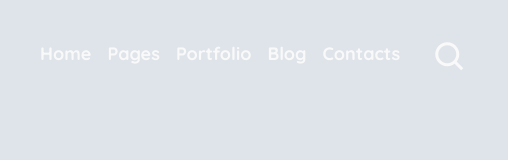
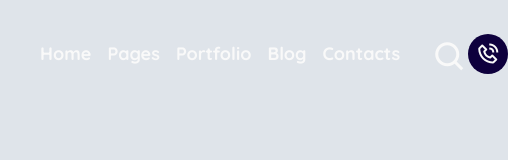
Before and after one commit to Nebenmor/smart-se, a website: page index.html in a window 390 px wide. Shown: the whole page, 508 px wide, since content can reach past the window. Drawn offline with nearby package versions, Linux system fonts and the light colour scheme.

Commit message:
implement header Telephone icon

```diff
--- a/index.html
+++ b/index.html
@@ -38,6 +38,14 @@
             </div>
           </div>
 
+          <!-- right - phone number and button -->
+          <div class="flex justify-center items-center">
+            <!-- Telephone Icon -->
+            <i
+              class="bx bx-phone-call bg-darkBlue text-2xl text-offWhite rounded-full p-2"
+            ></i>
+
+          </div>
         </div>
       </header>
 
```
